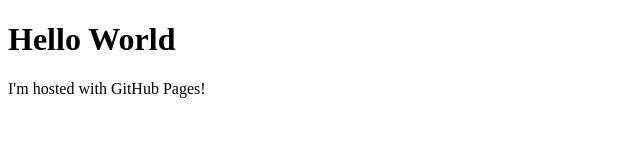
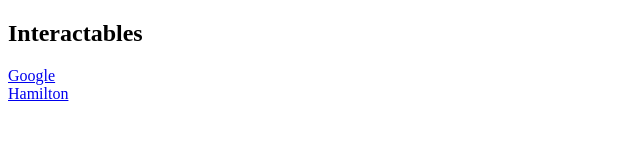
Before and after one commit to cmwhitin/cmwhitin.github.io, a plain HTML site: page index.html in a window 1280 px wide. Shown: the whole page, without its empty margins (0-640 px from the left). Drawn offline with Linux system fonts and the light colour scheme.

Commit message:
initial updates

```diff
--- a/index.html
+++ b/index.html
@@ -1,7 +1,10 @@
 <!DOCTYPE html>
 <html>
   <body>
-    <h1>Hello World</h1>
-    <p>I'm hosted with GitHub Pages!</p>
+    <div id="interactables">
+      <h2>Interactables</h2>
+    </div>
+    <a href="https://www.google.com" target="_blank">Google</a><br />
+    <a href="https://www.hamilton.edu" target="_blank">Hamilton</a><br />
   </body>
 </html>
```
